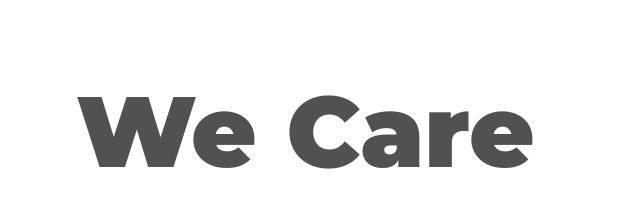
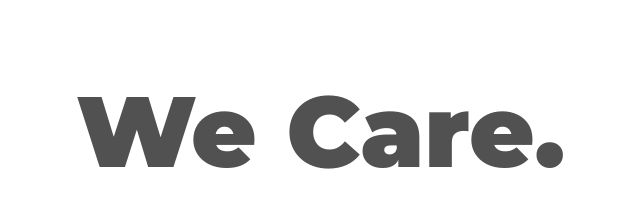
Before and after one commit to Guilherme-Lima-Web/Projeto-Responsividade, a plain HTML site: page index.html in a window 1280 px wide. Shown: the part 184-388 px from the top of the page, 640-1280 px from the left. Drawn offline with Linux system fonts and the light colour scheme.

Commit message:
alteração no h1 do html

```diff
--- a/index.html
+++ b/index.html
@@ -25,7 +25,7 @@
         </div>
             <img src="./Illustration 2.png" alt="we-care-logo">
         <div class="text">
-            <h1>We Care</h1>
+            <h1>We Care.</h1>
             <h2>About Your Pet</h2>
             <p>Lorem ipsum dolor sit amet consecteturad
                 cing elit aenean a justo quis mauris hendri
```
